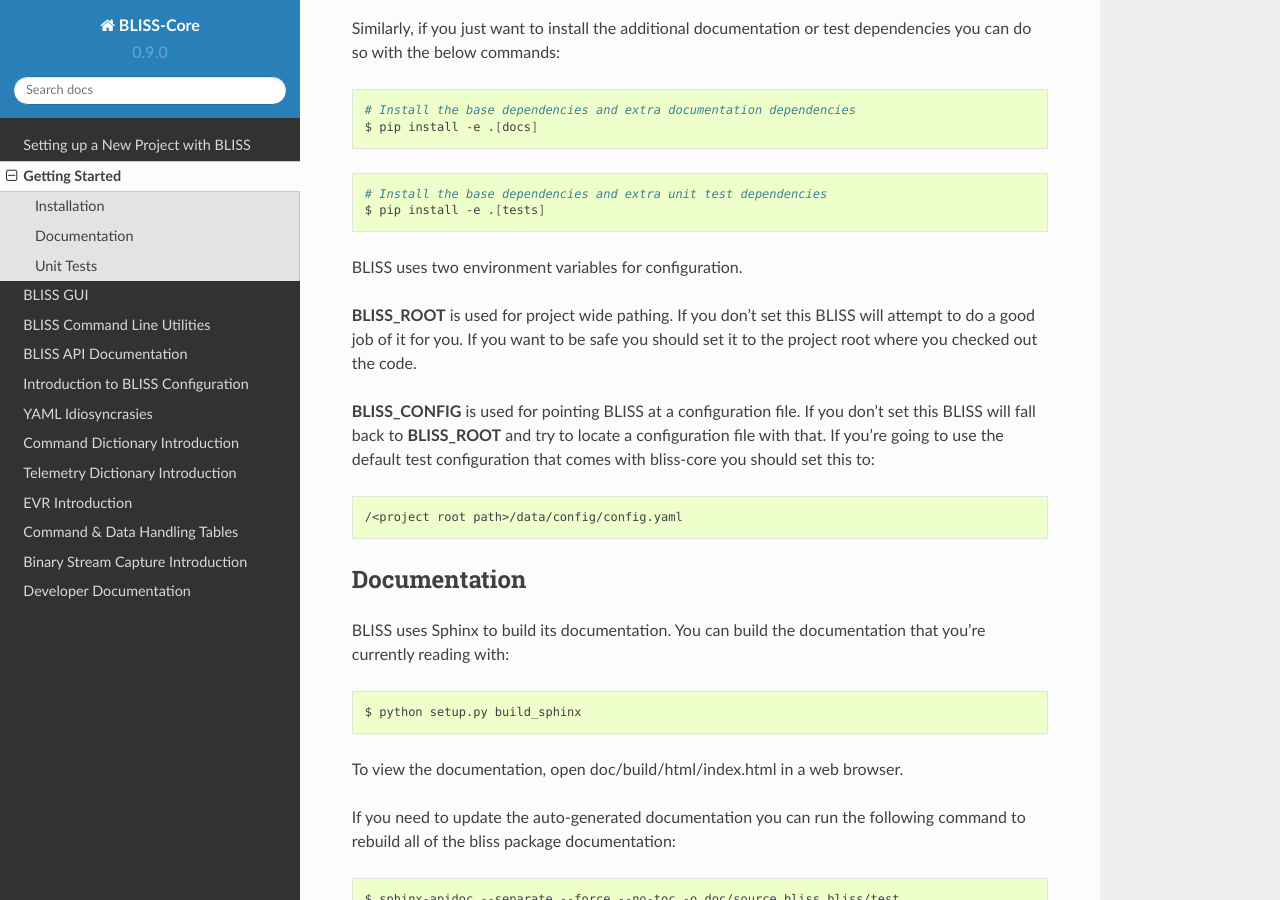
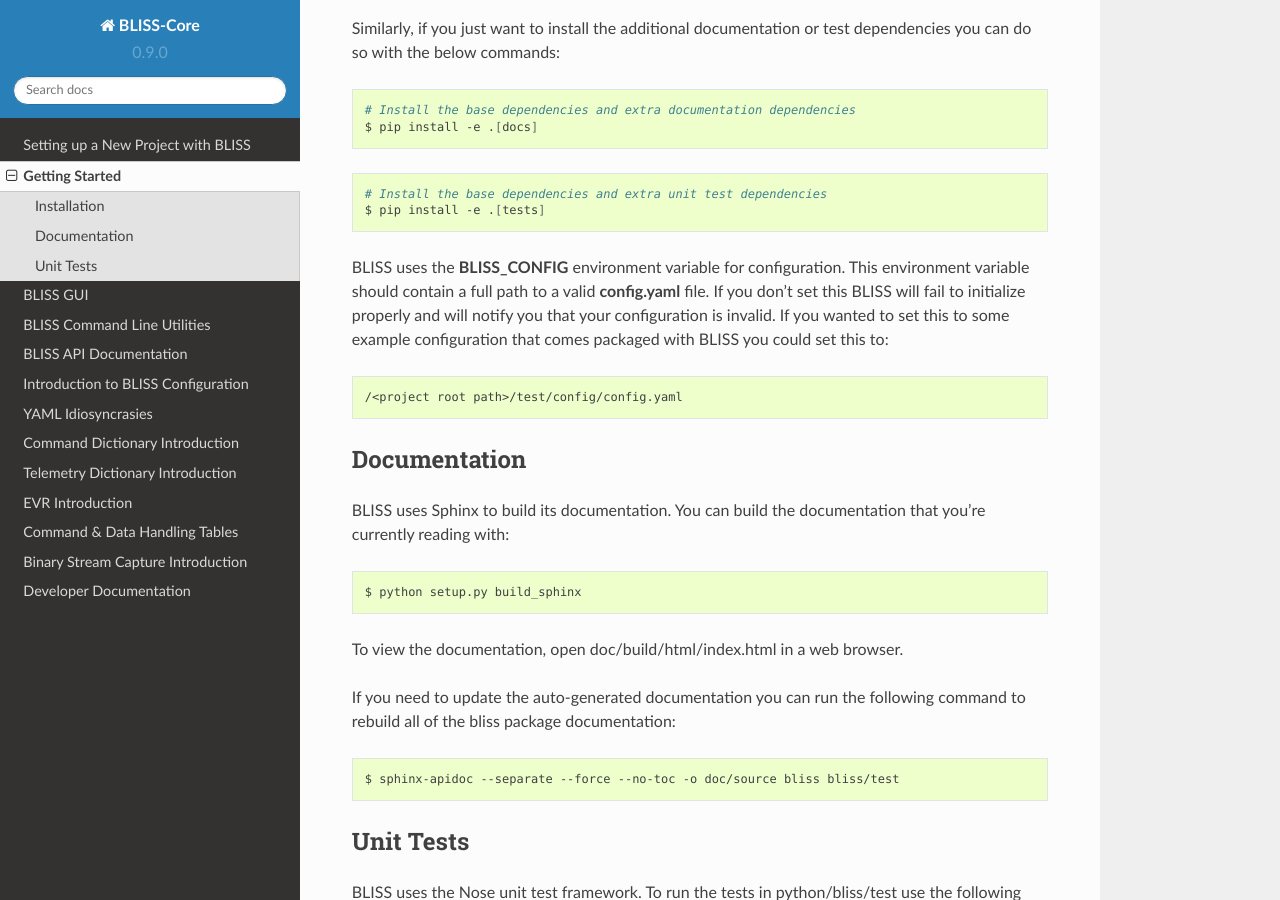
Before and after one commit to NASA-AMMOS/AIT-Core, a Sphinx documentation site: the page built from doc/source/getting_started.rst, in a window 1280 px wide and 900 px high, scrolled down 826 px. Built offline with Sphinx 7.4.7 and the Read the Docs theme 2.0.0, drawn with Linux system fonts in a browser that asks for light colours.

Commit message:
Issue #257 - Update getting started documentation with new BLISS_CONFIG requirements

```diff
--- a/doc/source/configuration_intro.rst
+++ b/doc/source/configuration_intro.rst
@@ -3,7 +3,7 @@
 
 BLISS uses a number of `YAML <http://www.yaml.org/start.html>`_ (YAML Ain't Markup Language) and JSON files for project configuration.
 
-In order to help BLISS properly configure your project, you should ensure that the *BLISS_CONFIG* environment variable points to your **config.yaml** file. Given the default BLISS project structure you would have the following setup. This assumes you've set *BLISS_ROOT* to the project's root directory::
+You must ensure that the **BLISS_CONFIG environment variable points to your **config.yaml** file in order for BLISS to properly configure your project. Given the default BLISS project structure you would have the following setup. This assumes you've set **BLISS_ROOT** to the project's root directory::
 
     export BLISS_CONFIG=$BLISS_ROOT/data/config/config.yaml
 
--- a/doc/source/getting_started.rst
+++ b/doc/source/getting_started.rst
@@ -42,15 +42,11 @@
     # Install the base dependencies and extra unit test dependencies
     $ pip install -e .[tests]
 
-BLISS uses two environment variables for configuration.
-
-**BLISS_ROOT** is used for project wide pathing. If you don't set this BLISS will attempt to do a good job of it for you. If you want to be safe you should set it to the project root where you checked out the code.
-
-**BLISS_CONFIG** is used for pointing BLISS at a configuration file. If you don't set this BLISS will fall back to **BLISS_ROOT** and try to locate a configuration file with that. If you're going to use the default test configuration that comes with bliss-core you should set this to:
+BLISS uses the **BLISS_CONFIG** environment variable for configuration. This environment variable should contain a full path to a valid **config.yaml** file. If you don't set this BLISS will fail to initialize properly and will notify you that your configuration is invalid. If you wanted to set this to some example configuration that comes packaged with BLISS you could set this to:
 
 .. code-block:: bash
 
-    /<project root path>/data/config/config.yaml
+    /<project root path>/test/config/config.yaml
 
 Documentation
 -------------
```
